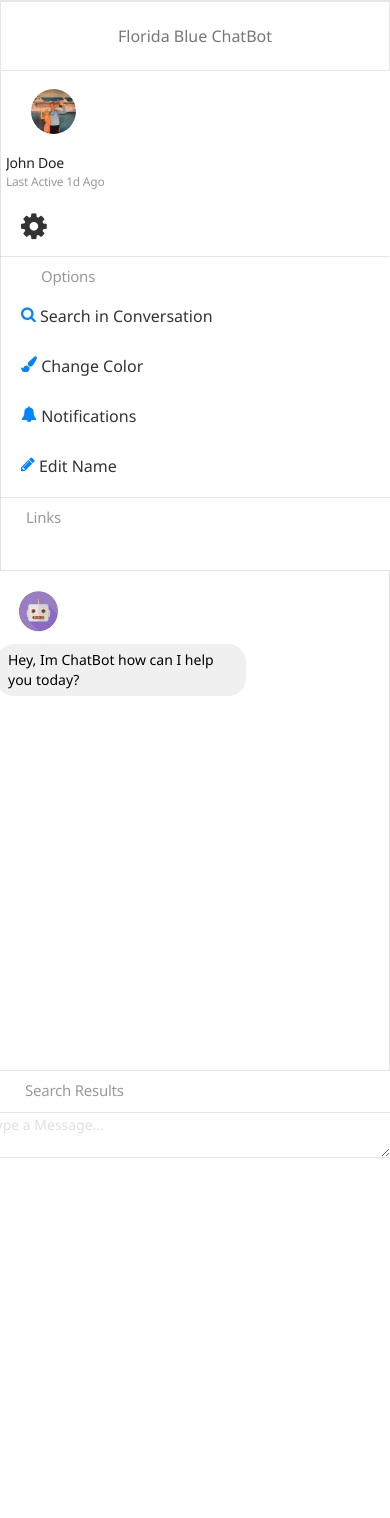
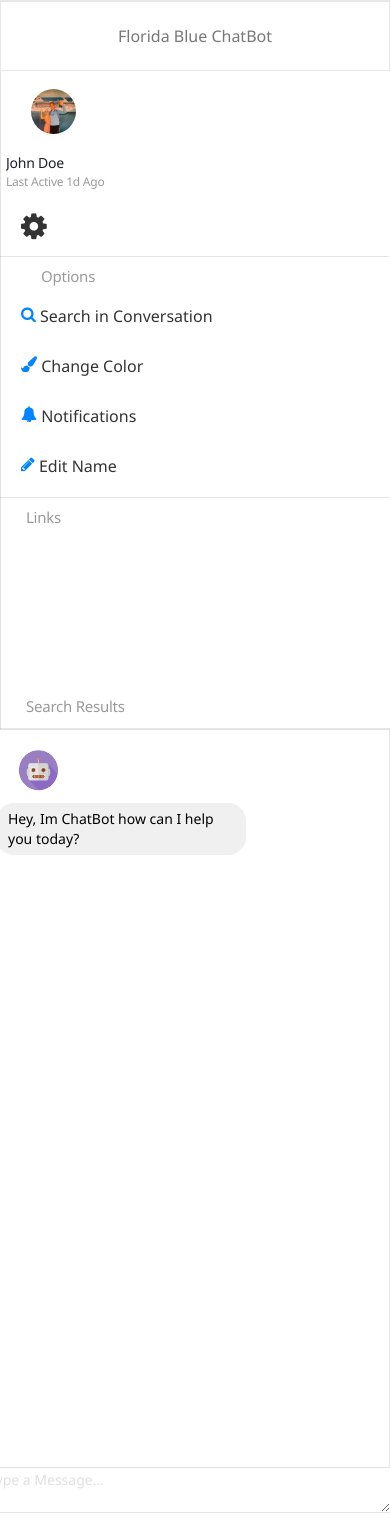
Before and after one commit to angellikgh/react-chatbot, a React (Create React App) app: page / in a window 390 px wide. Before the commit the page ends 1163 px from the top, so only its background shows below. Built offline with nearby package versions, Linux system fonts and the light colour scheme.

Commit message:
Much more stable styles and full height message list

```diff
--- a/package.json
+++ b/package.json
@@ -7,6 +7,7 @@
     "body-parser": "^1.17.2",
     "concurrently": "^3.5.0",
     "express": "^4.15.3",
+    "jquery": "^3.2.1",
     "node-wit": "^4.3.0",
     "nodemon": "^1.11.0",
     "path": "^0.12.7",
--- a/src/App.css
+++ b/src/App.css
@@ -13,8 +13,22 @@
     box-shadow:none;
     border-top:none;
     padding: 0 0 0 0;
-    height:500px;
+    /*height:92vh;*/
     margin-bottom:0;
+    display: flex;
+    flex-basis: 0;
+    flex-direction: column;
+    flex-grow: 2;
+    flex-shrink: 0;
+}
+
+.no-padd {
+    padding-left:0;
+    border-left: none
+}
+
+.no-padd-right {
+    padding-right:0;
 }
 
 .modal-header {
@@ -65,5 +79,6 @@
 }
 
 .overflow {
-    overflow-x: scroll;
+    overflow-y: scroll;
+    overflow-x: hidden;
 }
--- a/src/App.js
+++ b/src/App.js
@@ -15,6 +15,8 @@
 import QueryResults from "./components/QueryResults/QueryResults";
 import Modal from "react-modal";
 import { CirclePicker } from 'react-color';
+import $ from "jquery";
+
 
 //Custom modal styles
 const customStyles = {
@@ -52,8 +54,25 @@
             links: [],
             modal: false, //Toggles the modal open or closed for the change color
             color: '#0084ff',
+            width: $(window).width(),
+            height: $(window).height(),
         }
     }
+
+    updateDimensions = () => {
+        console.log($(window).height());
+        this.setState({width: $(window).width(), height: $(window).height()});
+    };
+    componentWillMount = () => {
+        this.updateDimensions();
+    };
+
+    componentDidMount = () => {
+        window.addEventListener("resize", this.updateDimensions);
+    };
+    componentWillUnmount = () => {
+        window.removeEventListener("resize", this.updateDimensions);
+    };
 
     /**
      * Handles when a user's message is sent to the chatbot
@@ -132,7 +151,7 @@
         <div className="container-fluid">
             <Navigation/>
             <div className="row">
-                <div className="col-md-3" style={{paddingRight:0}}>
+                <div className="col-md-3 no-padd-right">
 
                     {/* This modal is shown when the color button is clicked */}
                     <Modal isOpen={this.state.modal} contentLabel="Modal" style={customStyles}>
@@ -162,11 +181,12 @@
                         <LinkContainer data={this.state.links}>
                             {/* Links or Pictures from the Conversation are passed to LinkContainer as props */}
                         </LinkContainer>
+                        <QueryResults results={this.state.queryResults} />
                     </Options>
 
                 </div>
-                <div className="col-md-9" style={{paddingLeft:0, borderLeft:0}}>
-                    <div className="well overflow" style={{overflowY: 'scroll', overflowX: 'hidden'}}>
+                <div className="col-md-9 no-padd">
+                    <div className="well overflow" style={{height: this.state.height - 106}}> {/* Subtract 46 PX from the height for the form */}
                         <SearchBar show={this.state.showSearch} onClick={(text) => this.search(text)} />
                         <MessageList messages={this.state.messages} />
                     </div>
@@ -174,10 +194,7 @@
             </div>
 
             <div className="row">
-                <div className="col-md-3" style={{paddingRight:0}}>
-                    <QueryResults results={this.state.queryResults} />
-                </div>
-                <div className="col-md-9" style={{paddingLeft: 0, borderLeft:0 }}>
+                <div className="col-md-9 col-md-offset-3 no-padd">
                     <MessageForm color={this.state.color} onMessageSubmit={(message) => this.handleMessageSubmit(message)} user={this.state.users} />
                 </div>
             </div>
```
